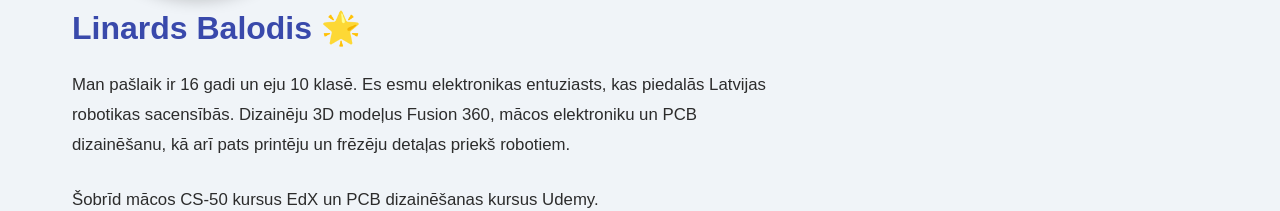
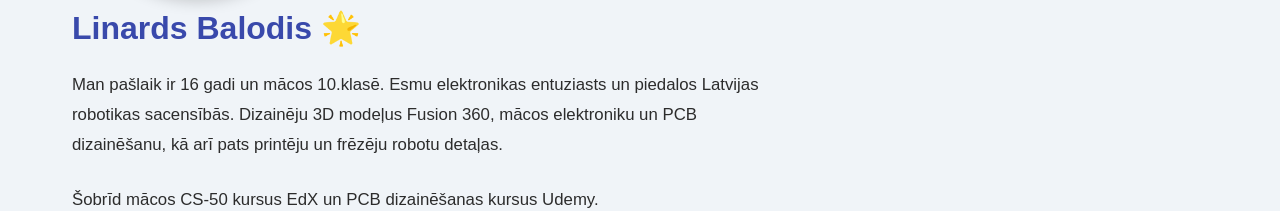
Before and after one commit to Linards888/Portfolio, a Next.js app: page / in a window 1280 px wide. Shown: the part 347-558 px from the top of the page. Built offline with nearby package versions, Linux system fonts and the light colour scheme.

Commit message:
Izlaboju gramatikas kļūdas

```diff
--- a/src/app/page.tsx
+++ b/src/app/page.tsx
@@ -16,8 +16,8 @@ export default function Home() {
       <div className="home-content">
         <h1>Linards Balodis 🌟</h1>
         <p>
-          Man pašlaik ir 16 gadi un eju 10 klasē. Es esmu elektronikas entuziasts, kas piedalās Latvijas robotikas sacensībās.
-          Dizainēju 3D modeļus Fusion 360, mācos elektroniku un PCB dizainēšanu, kā arī pats printēju un frēzēju detaļas priekš robotiem.
+          Man pašlaik ir 16 gadi un mācos 10.klasē. Esmu elektronikas entuziasts un piedalos Latvijas robotikas sacensībās.
+          Dizainēju 3D modeļus Fusion 360, mācos elektroniku un PCB dizainēšanu, kā arī pats printēju un frēzēju robotu detaļas.
         </p>
         <p>
           Šobrīd mācos CS-50 kursus EdX un PCB dizainēšanas kursus Udemy.
```
